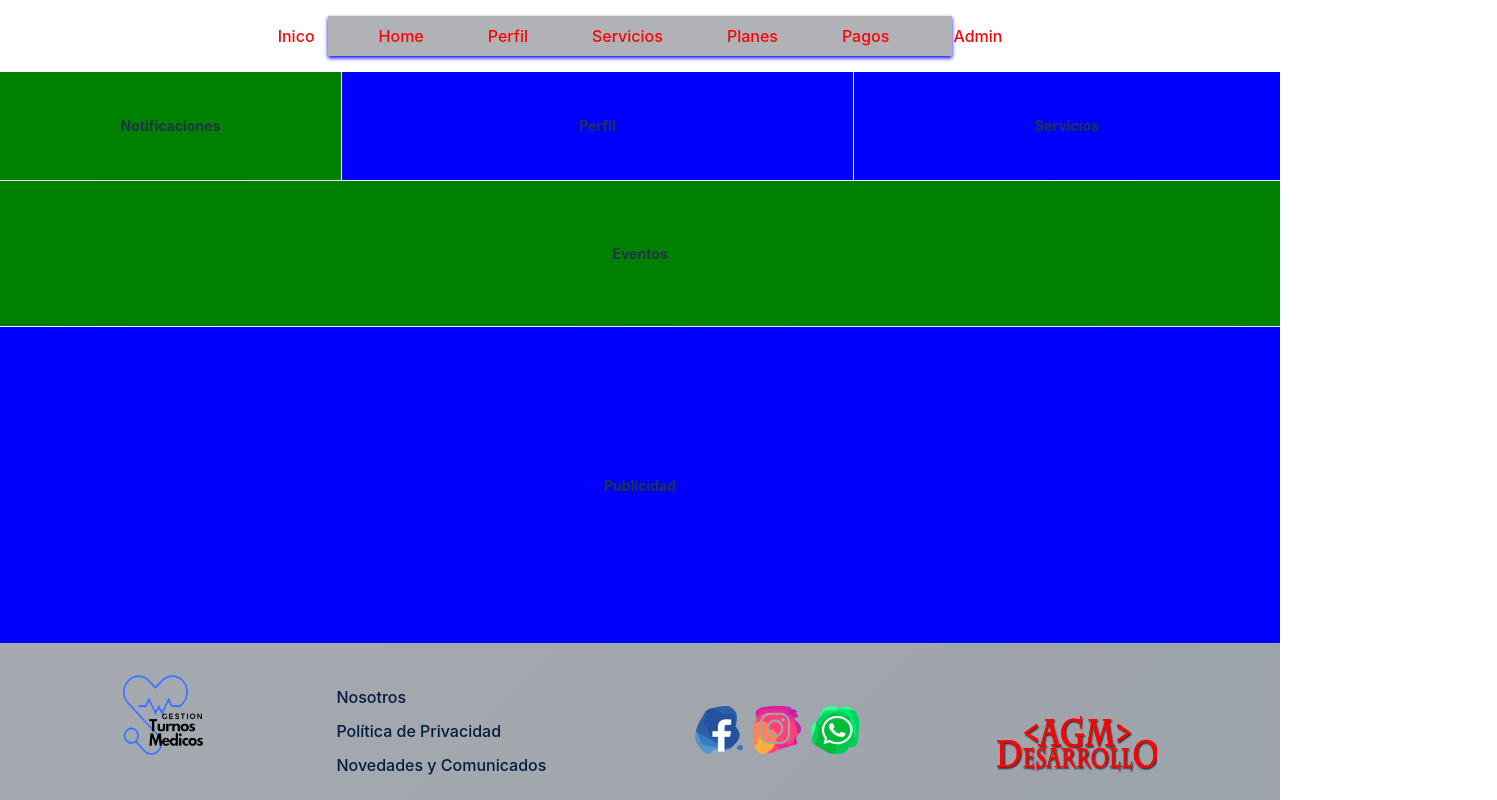
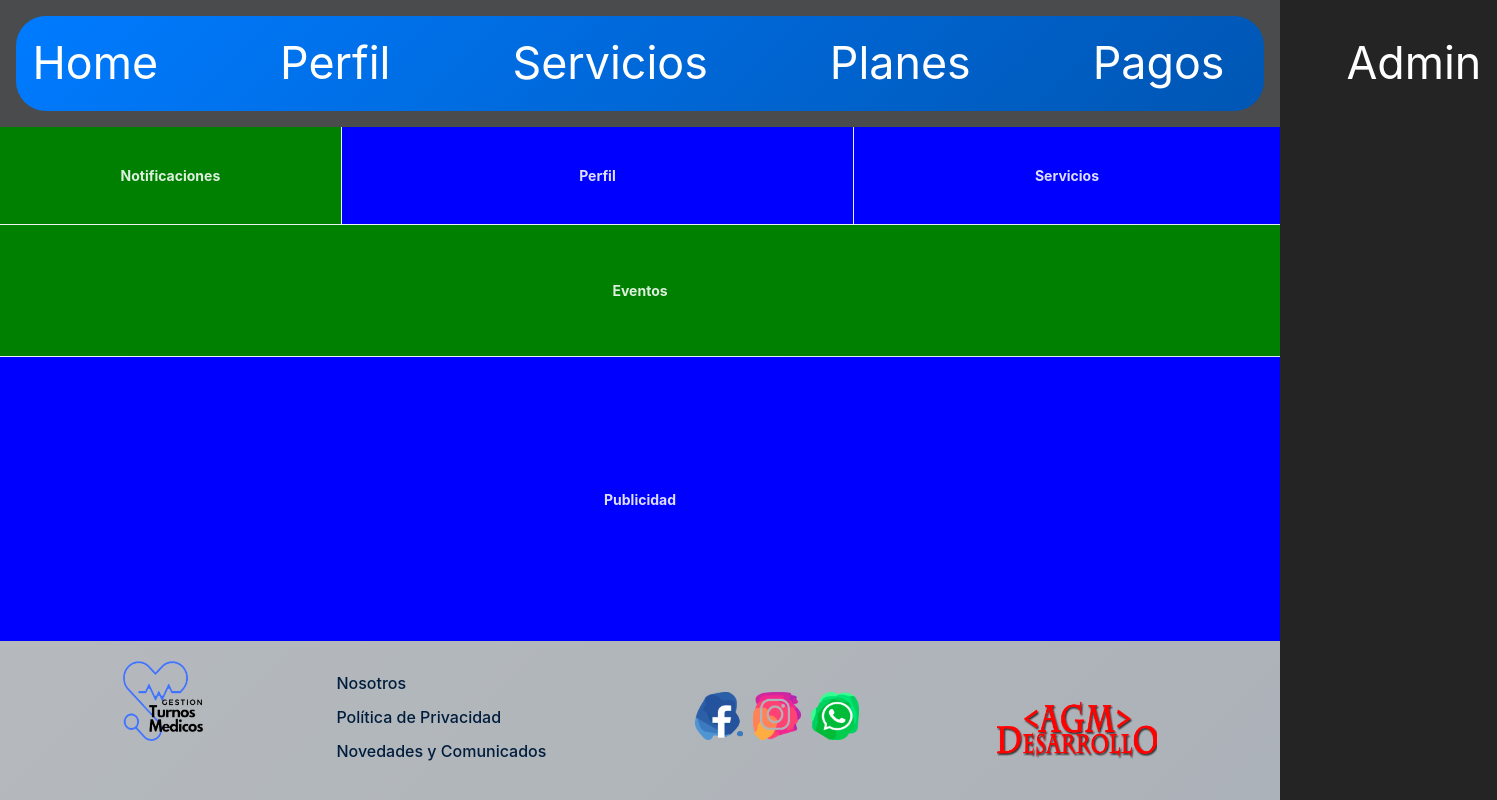
Before and after one commit to AlexanderMontenegro/Gestion_Turnos, a React (Vite) app in the folder client/: page / in a window 1280 px wide. Shown: the top 800 px of the page, 1497 px wide, since content can reach past the window. Built offline with nearby package versions, Linux system fonts and the light colour scheme.

Commit message:
Actualizacion estructura

```diff
--- a/client/src/css/header.css
+++ b/client/src/css/header.css
@@ -1,37 +1,38 @@
+header {
+  padding: 1rem;
+  color: var(--azul);
+  text-align: center;
+  background-color: var(--gris);
 
-header {
-   /* background-color: var(--gris); */
-    padding: 1rem;
-    color: white;
-    text-align: center;
 }
 
 nav {
   display: flex;
+  border-radius: 30px;
   justify-content: center;
-    gap: 2rem;
-    background-color: var(--gris);
-    box-shadow: 0 2px 4px var(--home);
-    width: 50%;
+  gap: 5rem;
+  background: var(--btn);
+  width: auto;
   margin: auto;
+
 }
-
 nav a {
-    color: rgb(250, 5, 5);
+  float: left;
+  display: block;
+  color:var(--blanco);
+  font-weight: 400;
+  transition: 0.2s;
+  text-align: center;
+  padding: 14px 16px;
   text-decoration: none;
-    font-size: 1rem;
-    padding: 0.5rem 1rem;
-    border-radius: 4px;
-    transition: background-color 0.3s ease, color 0.3s ease;
-
+  margin-left: 10px;
+  font-size: 2.8rem;
+}
 nav a:hover {
-    background-color: #61dafb;
-    color: #282c34;
+  color: var(--negro);
+  transition: 0.2s ;
 }
 
 nav a.active {
-    font-weight: bold;
-    background-color: #61dafb;
-    color: #282c34;
+  margin-right: 10px;
 }
-}
--- a/client/src/css/index.css
+++ b/client/src/css/index.css
@@ -9,9 +9,9 @@
   -moz-osx-font-smoothing: grayscale;
 
   /* Colores globales */
-  --blanco: #000814;
-  --negro: #ffffff;
-  --gris: #55585e75;
+  --negro: #000814;
+  --blanco: #ffffff;
+  --gris: #77787a75;
   --azul: #001d3d;
   --amarillo: #ffc300;
 
@@ -23,11 +23,14 @@
   --planes:orange;
   --pagos:cyan;
   --admin:magenta;
+  --btn:linear-gradient(135deg, #007bff, #0056b3);
+  --fondo: linear-gradient(135deg, #f0f4f8, #d9e2ec);
 
   /* Esquema de colores */
   color-scheme: light dark;
   color: rgba(255, 255, 255, 0.87);
   background-color: #242424;
+
 }
 
 /* Ajustes de cuerpo */
@@ -81,25 +84,14 @@ button:focus-visible {
 .principal {
   display: flex;
   align-items: stretch;
-  height: 100vh;
+  height: 90vh;
   width: 100vw;
-  background: linear-gradient(135deg, #f0f4f8, #d9e2ec);
+  background: var(--fondo);
   flex-direction: column;
   justify-content: space-between;
 }
 
-/* Estilos del contenedor */
-.container {
-  display: flex;
-  align-items: center;
-  height: 100vh;
-  width: 100vw;
-  background: rgba(255, 255, 255, 0.8);
-  flex-direction: column;
-  justify-content: center;
-  border-radius: 12px;
-  box-shadow: 0 4px 8px rgba(0, 0, 0, 0.2);
-}
+
 
 .item {
   display: flex;
@@ -116,27 +108,3 @@ main {
   justify-content: center;
   align-items: center;
 }
-
-/* Media queries */
-@media (prefers-color-scheme: light) {
-  :root {
-    color: #213547;
-    background-color: #ffffff;
-  }
-  a:hover {
-    color: #747bff;
-  }
-  button {
-    background-color: #f9f9f9;
-  }
-}
-
-@media (max-width: 768px) {
-  h1 {
-    font-size: 2em;
-  }
-  button {
-    font-size: 0.9em;
-    padding: 0.5em 1em;
-  }
-}
--- a/client/src/css/inicio.css
+++ b/client/src/css/inicio.css
@@ -1,6 +1,6 @@
 
 .formContainer {
-  background-color: #ffffff;
+  background-color: var(--negro);
   padding: 20px;
   border-radius: 12px;
   box-shadow: 0 4px 8px rgba(0, 0, 0, 0.15);
@@ -9,17 +9,23 @@
   transition: transform 0.3s ease, box-shadow 0.3s ease;
 }
 
+
+
 .formContainer:hover {
   transform: translateY(-10px);
   box-shadow: 0 8px 16px rgba(0, 0, 0, 0.2);
+}
+
+.formContainer h1{
+  color: var(--blanco);
 }
 
 .toggleButton {
   margin-top: 10px;
   padding: 12px;
   width: 100%;
-  background: linear-gradient(135deg, #007bff, #0056b3);
-  color: white;
+  background: var(--btn);
+  color:var(--blanco);
   border: none;
   border-radius: 8px;
   cursor: pointer;
@@ -31,3 +37,15 @@
   background: linear-gradient(135deg, #0056b3, #003d79);
   transform: scale(1.05);
 }
+
+.container_inicio {
+  display: flex;
+  align-items: center;
+  height: 100vh;
+  width: 100vw;
+  background: var(--fondo);
+  flex-direction: column;
+  justify-content: center;
+  border-radius: 12px;
+  box-shadow: 0 4px 8px rgba(0, 0, 0, 0.2);
+}
--- a/client/src/pages/Inicio.jsx
+++ b/client/src/pages/Inicio.jsx
@@ -13,7 +13,7 @@ const Inicio = () => {
 
   return (
     <div className="principal">
-      <div className="container">
+      <div className="container_inicio">
         <div className="formContainer">
           {isLogin ? <Login /> : <Register />}
           <button className="toggleButton" onClick={toggleForm}>
```
Lines whose indentation alone changed are shown as unchanged.
